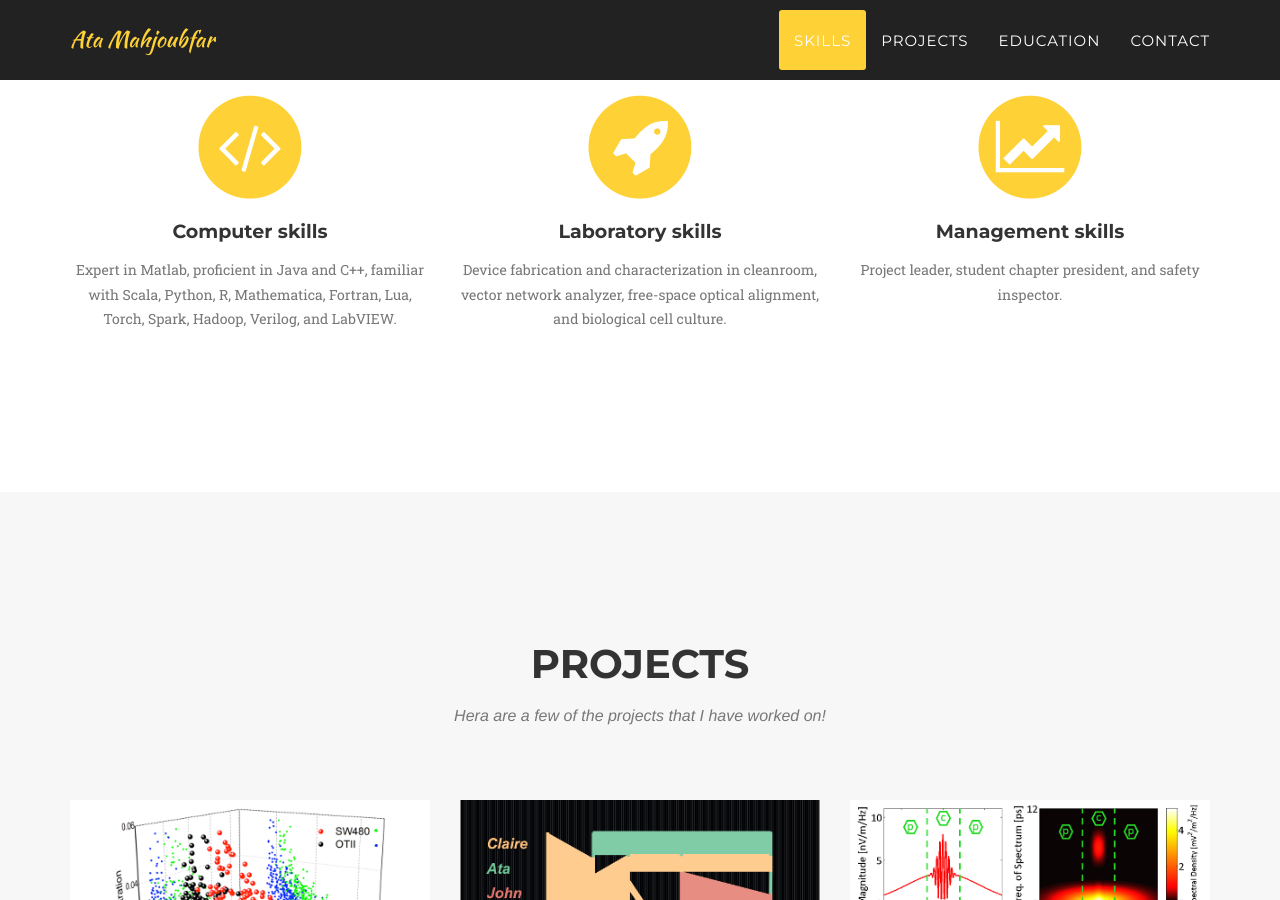
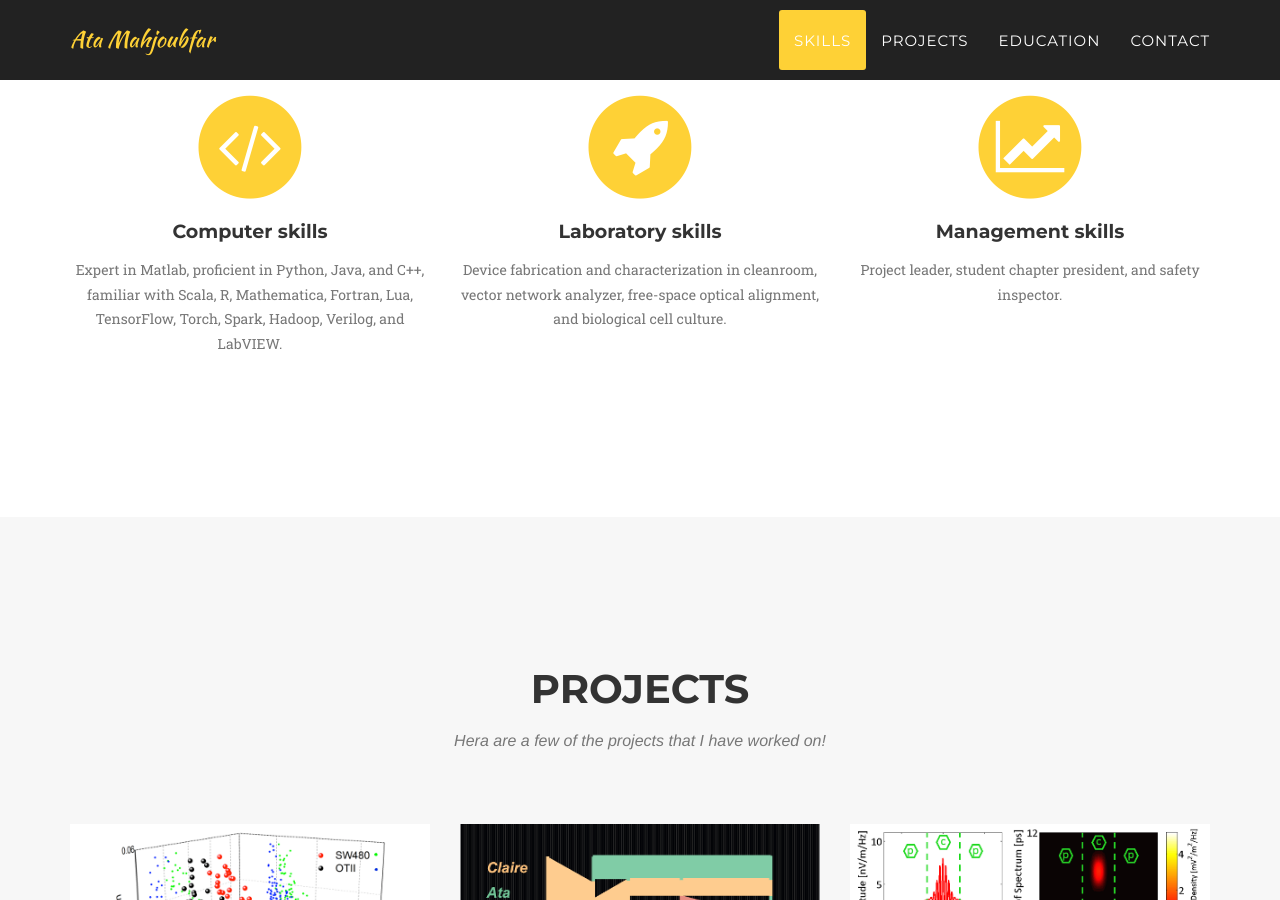
Before and after one commit to atamahjoubfar/atamahjoubfar.github.io, a Jekyll site: the page built from index.html, in a window 1280 px wide and 900 px high, scrolled down 1053 px. Built offline with Jekyll 4.4.1, drawn with Linux system fonts in a browser that asks for light colours; some web fonts are replaced.

Commit message:
Added TensorFlow and update Python

```diff
--- a/_includes/skills.html
+++ b/_includes/skills.html
@@ -14,7 +14,7 @@
                         <i class="fa fa-code fa-stack-1x fa-inverse"></i>
                     </span>
                     <h4 class="skill-heading">Computer skills</h4>
-                    <p class="text-muted">Expert in Matlab, proficient in Java and C++, familiar with Scala, Python, R, Mathematica, Fortran, Lua, Torch, Spark, Hadoop, Verilog, and LabVIEW.</p>
+                    <p class="text-muted">Expert in Matlab, proficient in Python, Java, and C++, familiar with Scala, R, Mathematica, Fortran, Lua, TensorFlow, Torch, Spark, Hadoop, Verilog, and LabVIEW.</p>
                 </div>
                 <div class="col-md-4">
                     <span class="fa-stack fa-4x">
```
